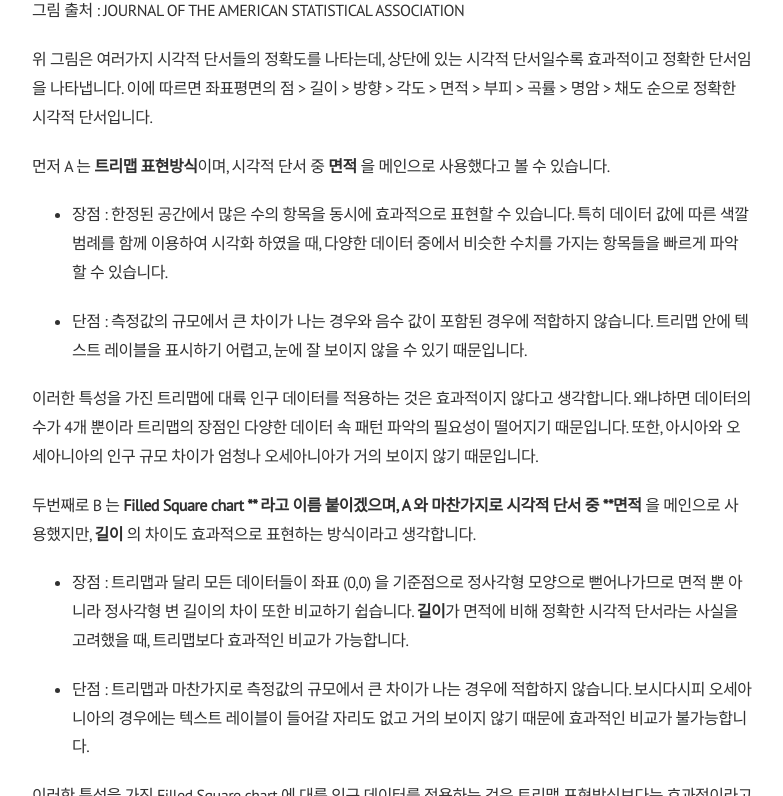
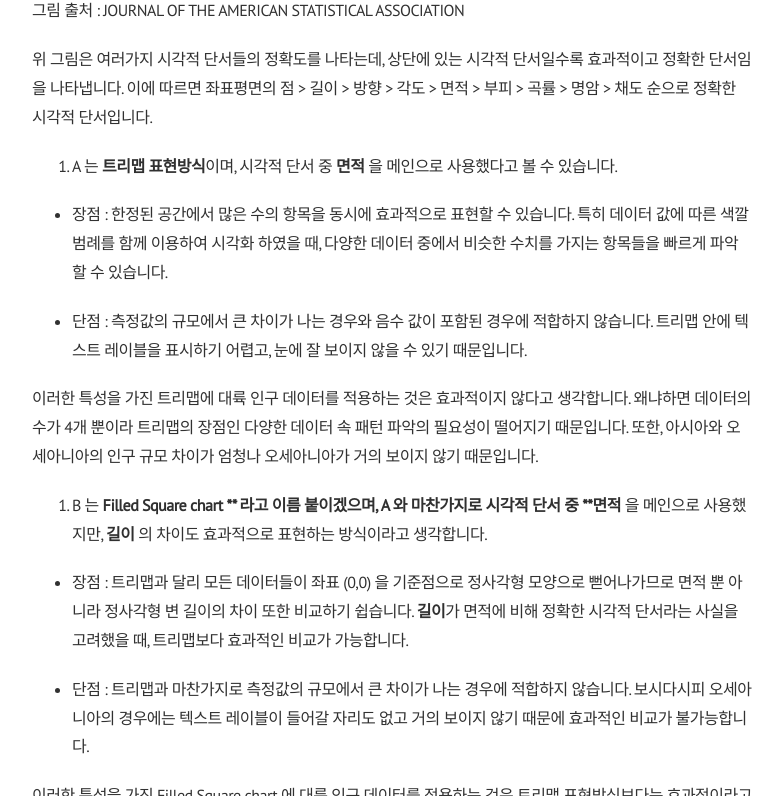
Before and after one commit to shanny924/shanny924.github.io, a Jekyll site: the page built from _posts/2020-03-17-dmc#1.md, in a window 1280 px wide and 900 px high, scrolled down 2277 px, cut to the strip 104-900 px from the top of the window. Shown: the whole strip, without its empty margins (248-1031 px from the left). Built offline with Jekyll 4.4.1, drawn with Linux system fonts in a browser that asks for light colours; nearby versions of some CDN libraries; comment, search, counter and statistics services are not loaded.

Commit message:
Update 2020-03-17-dmc#1.md

```diff
--- a/_posts/2020-03-17-dmc#1.md
+++ b/_posts/2020-03-17-dmc#1.md
@@ -55,7 +55,7 @@ a,b,c,d 중 어떤 그래프가 가장 효과적인지 비교하기에 앞서
 이에 따르면 좌표평면의 점 > 길이 > 방향 > 각도 > 면적 > 부피 > 곡률 > 명암 > 채도 순으로 정확한 시각적 단서입니다.
 
 
-먼저 A 는 **트리맵 표현방식**이며, 시각적 단서 중 **면적** 을 메인으로 사용했다고 볼 수 있습니다.
+1. A 는 **트리맵 표현방식**이며, 시각적 단서 중 **면적** 을 메인으로 사용했다고 볼 수 있습니다.
 
 * 장점 :  한정된 공간에서 많은 수의 항목을 동시에 효과적으로 표현할 수 있습니다. 특히 데이터 값에 따른 색깔 범례를 함께 이용하여 시각화 하였을 때, 다양한 데이터 중에서 비슷한 수치를 가지는 항목들을 빠르게 파악할 수 있습니다.
 
@@ -63,7 +63,7 @@ a,b,c,d 중 어떤 그래프가 가장 효과적인지 비교하기에 앞서
 
 이러한 특성을 가진 트리맵에 대륙 인구 데이터를 적용하는 것은 효과적이지 않다고 생각합니다. 왜냐하면 데이터의 수가 4개 뿐이라 트리맵의 장점인 다양한 데이터 속 패턴 파악의 필요성이 떨어지기 때문입니다. 또한, 아시아와 오세아니아의 인구 규모 차이가 엄청나 오세아니아가 거의 보이지 않기 때문입니다.
 
-두번째로 B 는 **Filled Square chart ** 라고 이름 붙이겠으며, A 와 마찬가지로 시각적 단서 중 **면적** 을 메인으로 사용했지만, **길이** 의 차이도 효과적으로 표현하는 방식이라고 생각합니다.
+2. B 는 **Filled Square chart ** 라고 이름 붙이겠으며, A 와 마찬가지로 시각적 단서 중 **면적** 을 메인으로 사용했지만, **길이** 의 차이도 효과적으로 표현하는 방식이라고 생각합니다.
 
 * 장점 : 트리맵과 달리 모든 데이터들이 좌표 (0,0) 을 기준점으로 정사각형 모양으로 뻗어나가므로 면적 뿐 아니라 정사각형 변 길이의 차이 또한 비교하기 쉽습니다. **길이**가 면적에 비해 정확한 시각적 단서라는 사실을 고려했을 때, 트리맵보다 효과적인 비교가 가능합니다.
 
```
